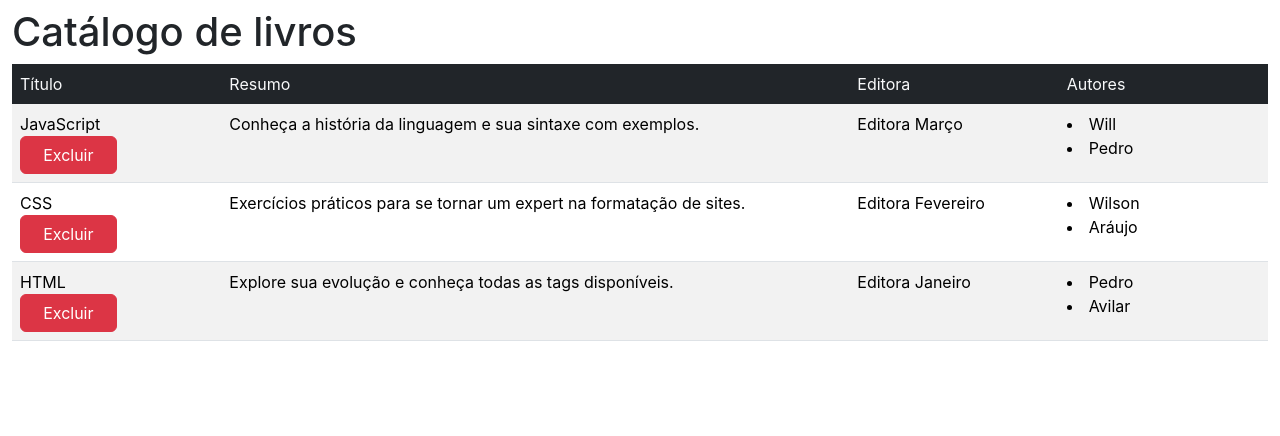
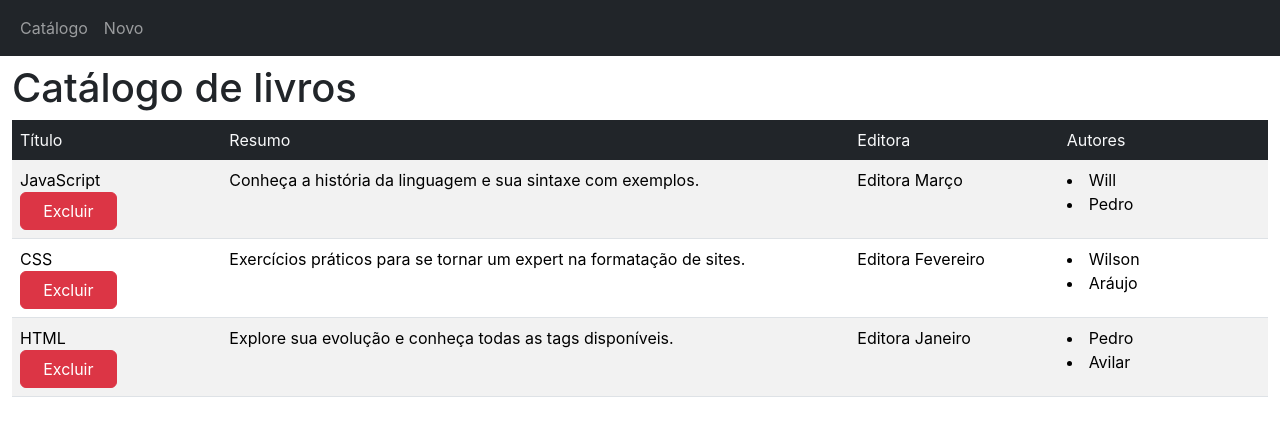
Before and after one commit to PedroAvilar/Livraria-ReactJS-NextJS, a React (Create React App) app: page / in a window 1280 px wide. Shown: the top 436 px of the page. Built offline with nearby package versions, Linux system fonts and the light colour scheme.

Commit message:
Criação do menu e rotas.

```diff
--- a/src/App.tsx
+++ b/src/App.tsx
@@ -2,12 +2,29 @@ import React from 'react';
 import logo from './logo.svg';
 import './App.css';
 import LivroLista from './LivroLista';
+import { BrowserRouter, Routes, Route, Link } from 'react-router-dom';
+import LivroDados from './LivroDados';
 
 function App() {
   return (
-    <div className='App'>
-      <LivroLista/>
-    </div>
+    <BrowserRouter>
+      <nav className='navbar navbar-expand navbar-dark bg-dark'>
+        <div className='container-fluid d-flex flex-row'>
+          <ul className='navbar-nav'>
+            <li className='nav-item'>
+              <Link to={'/'} className='nav-link'>Catálogo</Link>
+            </li>
+            <li className='nav-item'>
+              <Link to={'/dados'} className='nav-link'>Novo</Link>
+            </li>
+          </ul>
+        </div>
+      </nav>
+      <Routes>
+        <Route path='/' element = {<LivroLista/>}/>
+        <Route path='/dados' element = {<LivroDados/>}/>
+      </Routes>
+    </BrowserRouter>
   );
 }
 
```
